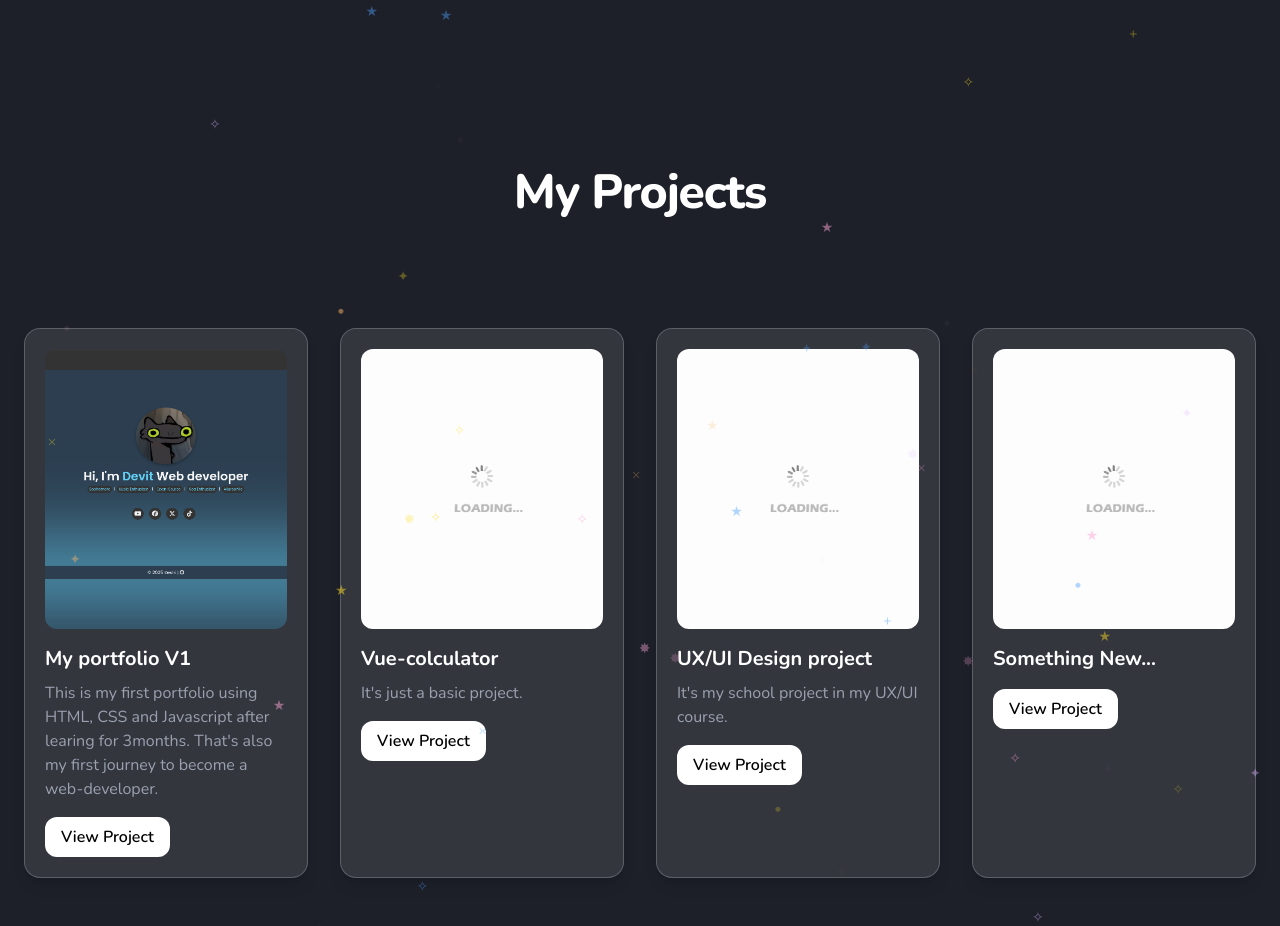
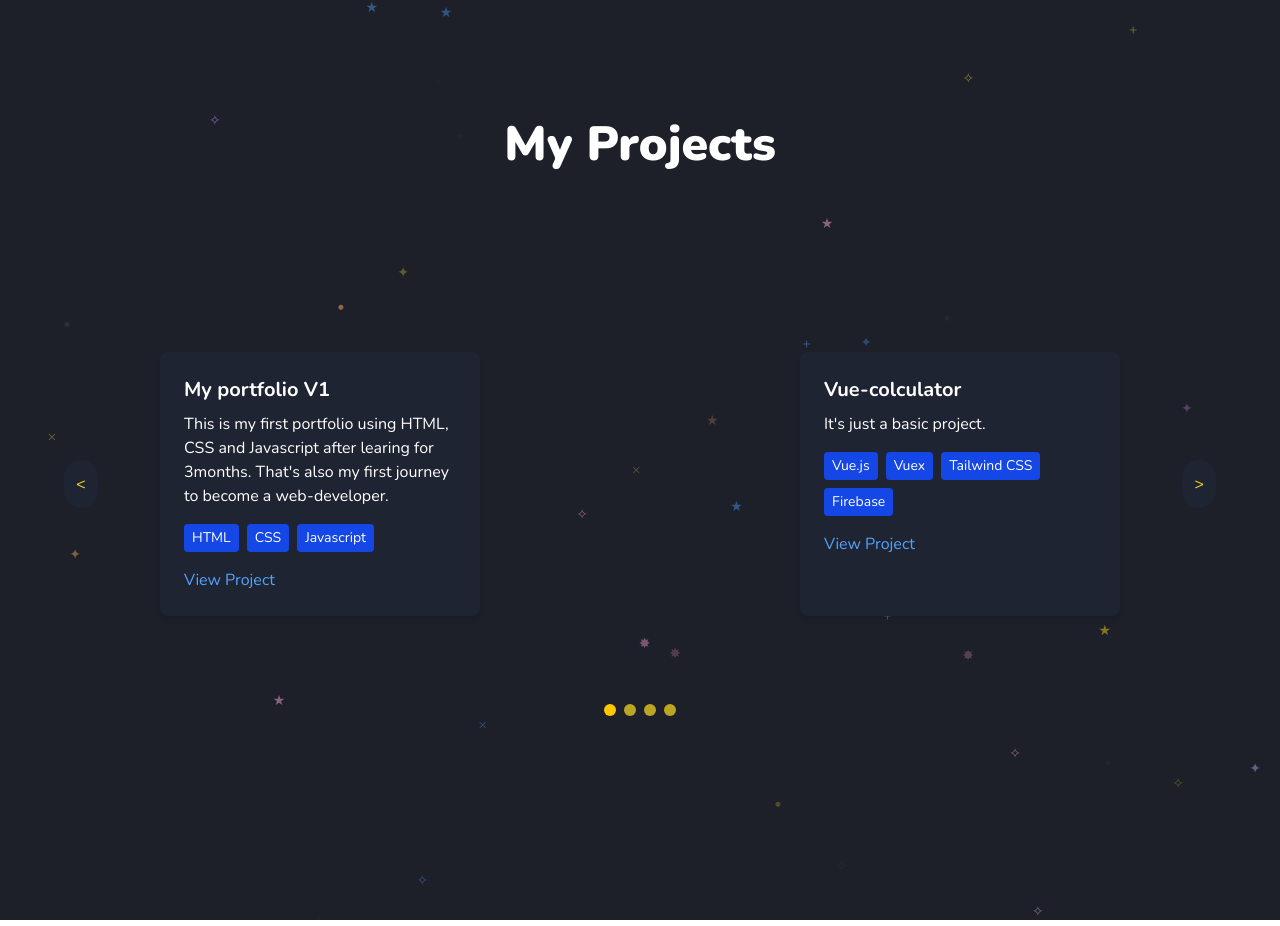
Before and after one commit to IsMeVit/Portfolio-V2, a Vue app: page / in a window 1280 px wide. Shown: the part 1480-2406 px from the top of the page. Built offline with nearby package versions, Linux system fonts and the light colour scheme.

Commit message:
modified project.vue

```diff
--- a/src/components/About.vue
+++ b/src/components/About.vue
@@ -40,7 +40,7 @@ const getSocialLink = (name) => {
     <div class="flex flex-col md:flex-row md:items-start items-center gap-8 max-w-6xl mx-auto">
       <img
         class="border-4 border-black rounded-2xl w-64 md:w-90 shadow-xl"
-        src="/public/Img/photo_2025-07-02_09-49-00.jpg"
+        src="/Img/photo_2025-07-02_09-49-00.jpg"
         alt="Profile Image"
       />
 
--- a/src/components/Home.vue
+++ b/src/components/Home.vue
@@ -59,8 +59,8 @@ function eraseWord() {
 </script>
 
 <template>
-  <div class="relative min-h-screen bg-[#1d2029] text-white flex flex-col items-center justify-center" style="font-family: 'Space-mono';">
-    <h1 class="font-[1000] text-6xl mb-2 min-h-[6vh] whitespace-nowrap overflow-hidden border-r-2 border-white typewriter-text">
+  <div class="relative min-h-screen bg-[#1d2029] text-white flex flex-col items-center justify-center sm:text-center" style="font-family: 'Space-mono';">
+    <h1 class="font-[1000] text-6xl mb-2 min-h-[6vh] whitespace-nowrap overflow-hidden border-r-2 border-white sm:text-6xl typewriter-text">
     {{ Greeting }}
     </h1>
     <h2 class="font-bold text-5xl min-h-[8vh]">
--- a/src/components/Project.vue
+++ b/src/components/Project.vue
@@ -1,56 +1,82 @@
 <script setup>
+import { ref } from 'vue'
+
+const currentIndex = ref(0)
+
 const projects = [
   {
     title: "My portfolio V1",
     description: "This is my first portfolio using HTML, CSS and Javascript after learing for 3months. That's also my first journey to become a web-developer.",
-    image: "/Img/Screenshot From 2025-07-07 12-18-34.png",
+    tech: ['HTML', 'CSS', 'Javascript'],
     link: "https://ismevit.github.io/"
   },
   {
     title: "Vue-colculator",
     description: "It's just a basic project.",
-    image: "/Img/loading.gif",
+    tech: ['Vue.js', 'Vuex', 'Tailwind CSS', 'Firebase'],
     link: "#"
   },
   {
     title: "UX/UI Design project",
     description: "It's my school project in my UX/UI course.",
-    image: "/Img/loading.gif",
+    tech: ['Vue.js', 'Vuex', 'Tailwind CSS', 'Firebase'],
     link: "#"
   },
   {
     title: "Something New...",
-    // description: "",
-    image: "/Img/loading.gif",
-    // link: "#"
+    description: "",
+    tech: ['Vue.js', 'Vuex', 'Tailwind CSS', 'Firebase'],
+    link: "#"
   }
 ]
+const prevSlide = () => {
+  currentIndex.value = (currentIndex.value - 1 + projects.length) % projects.length
+}
+
+const nextSlide = () => {
+  currentIndex.value = (currentIndex.value + 1) % projects.length
+}
 </script>
 
 <template>
-  <div class="min-h-screen text-white px-6 py-12">
-    <h1 class="text-center text-5xl font-extrabold mb-10 tracking-tight min-h-[15vh]">My Projects</h1>
+  <div class="min-h-screen font-[Space-Mono] text-white ">
+    <h1 class="text-center text-5xl font-black md:mb-12 min-h-[15vh]">My Projects</h1>
 
-    <div class="grid grid-cols-1 sm:grid-cols-2 lg:grid-cols-4 gap-8">
-      <div
-        v-for="(project, index) in projects"
-        :key="index"
-        class="bg-white/10 border border-white/20 p-5 rounded-2xl shadow-lg hover:shadow-2xl transition-all duration-300"
-      >
-        <img
-          :src="project.image"
-          :alt="project.title"
-          class="rounded-xl w-full h-70 object-cover mb-4"
-        />
-        <h2 class="text-xl font-bold mb-2">{{ project.title }}</h2>
-        <p class="text-gray-400 mb-4">{{ project.description }}</p>
-        <a
-          :href="project.link"
-          class="inline-block bg-white text-black px-4 py-2 rounded-xl font-semibold hover:bg-gray-200 hover:underline transition"
-        >
-          View Project
-        </a>
+    <div class="relative max-w-6xl mx-auto px-4 py-16 sm:px-6 lg:px-0 flex items-center justify-center overflow-hidden">
+      <button @click="prevSlide" class="absolute left-85 md:left-0 z-10 bg-[#1e2431] hover:bg-[#2c3445] p-3 rounded-full">
+        <span class="text-yellow-300">&lt;</span>
+      </button>
+
+      <div class="flex transition-transform duration-500 ease-in-out" :style="{ transform: `translateX(-${currentIndex * 100}%)` }">
+        <div v-for="(project, index) in projects" :key="index" class="min-w-full md:min-w-1/2 flex justify-center">
+          <div class="bg-[#1e2431] rounded-lg p-6 w-80 mb-6 md:mb-0 shadow-md text-left">
+            <h3 class="text-xl font-bold mb-2">{{ project.title }}</h3>
+            <p class="mb-4">{{ project.description }}</p>
+            <div class="flex flex-wrap gap-2 mb-4">
+              <span v-for="(tech, i) in project.tech" :key="i" class="bg-blue-700 text-sm px-2 py-1 rounded text-white">
+                {{ tech }}
+              </span>
+            </div>
+            <a :href="project.link" target="_blank" class="text-blue-400 hover:underline">View Project</a>
+          </div>
+        </div>
       </div>
+
+      <!-- Right Arrow -->
+      <button @click="nextSlide" class="absolute right-85 md:right-0 z-10 bg-[#1e2431] hover:bg-[#2c3445] p-3 rounded-full">
+        <span class="text-yellow-300">&gt;</span>
+      </button>
+    </div>
+
+    <!-- Dots -->
+    <div class="mt-6 flex justify-center space-x-2">
+      <span
+        v-for="(dot, i) in projects"
+        :key="i"
+        class="w-3 h-3 rounded-full cursor-pointer"
+        :class="currentIndex === i ? 'bg-yellow-400' : 'bg-yellow-300 opacity-70'"
+        @click="currentIndex = i"
+      ></span>
     </div>
   </div>
 </template>
```
